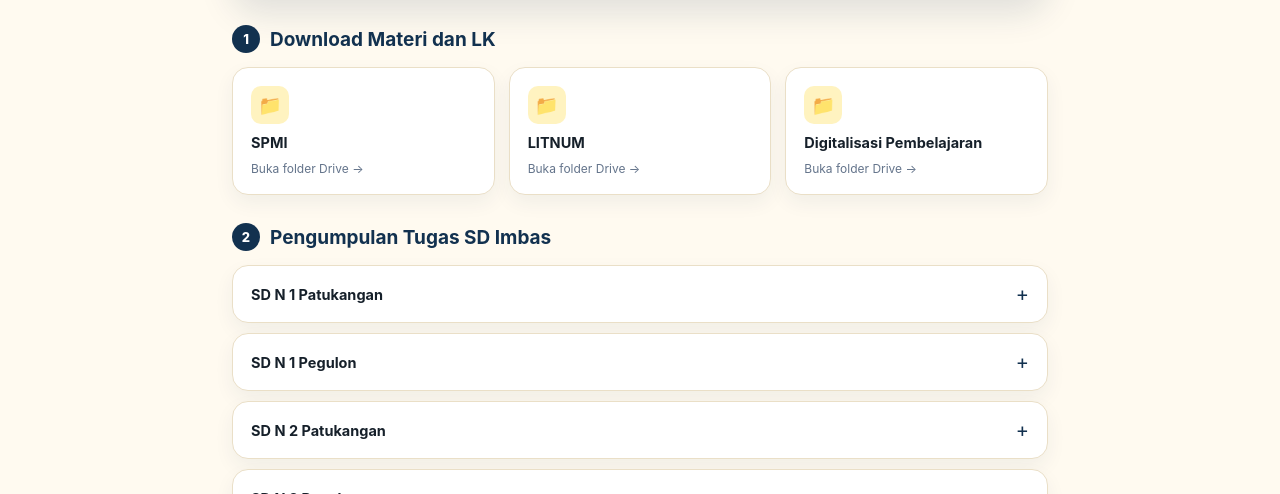
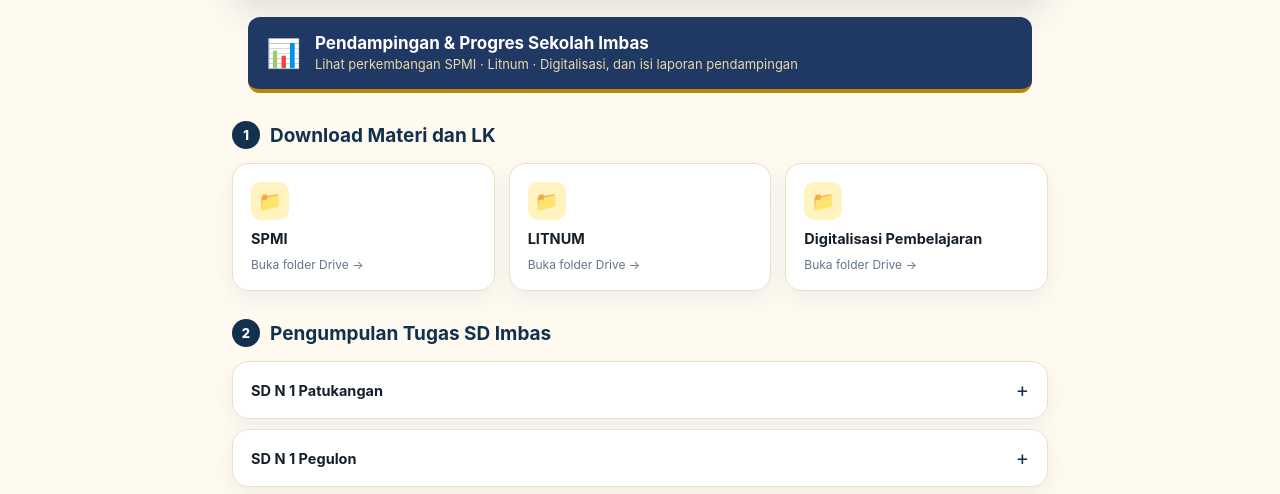
Before and after one commit to sdnbugangin/sdnbugangin.github.io, a plain HTML site: page pengimbasan/index.html in a window 1280 px wide. Shown: the part 265-759 px from the top of the page. Drawn offline with Linux system fonts and the light colour scheme.

Commit message:
Update index.html

```diff
--- a/pengimbasan/index.html
+++ b/pengimbasan/index.html
@@ -42,7 +42,16 @@ footer{text-align:center;color:var(--muted);font-size:13px;line-height:1.7;paddi
   <img src="../logo.png" alt="Logo SD N BUGANGIN">
   <div><h1>Kegiatan Pengimbasan Hasil Bimtek Penjaminan Mutu Pendidikan Bagi Penerima BOS Kinerja 2026</h1><p>SD N BUGANGIN &middot; Sekolah SUPER</p></div>
 </header>
-
+<!-- ===== Tombol Pendampingan ===== -->
+<div style="max-width:900px;margin:20px auto;padding:0 16px">
+  <a href="pendampingan.html" style="display:flex;align-items:center;gap:14px;background:#1F3864;color:#fff;text-decoration:none;border-radius:12px;padding:16px 18px;border-bottom:4px solid #B8860B;font-family:inherit">
+    <span style="font-size:28px;line-height:1">📊</span>
+    <span>
+      <b style="font-size:17px;display:block">Pendampingan &amp; Progres Sekolah Imbas</b>
+      <span style="font-size:13px;color:#E8D9A8">Lihat perkembangan SPMI · Litnum · Digitalisasi, dan isi laporan pendampingan</span>
+    </span>
+  </a>
+</div>
 <section>
   <div class="section-title"><span class="num">1</span><h2>Download Materi dan LK</h2></div>
   <div class="folder-grid">
```
